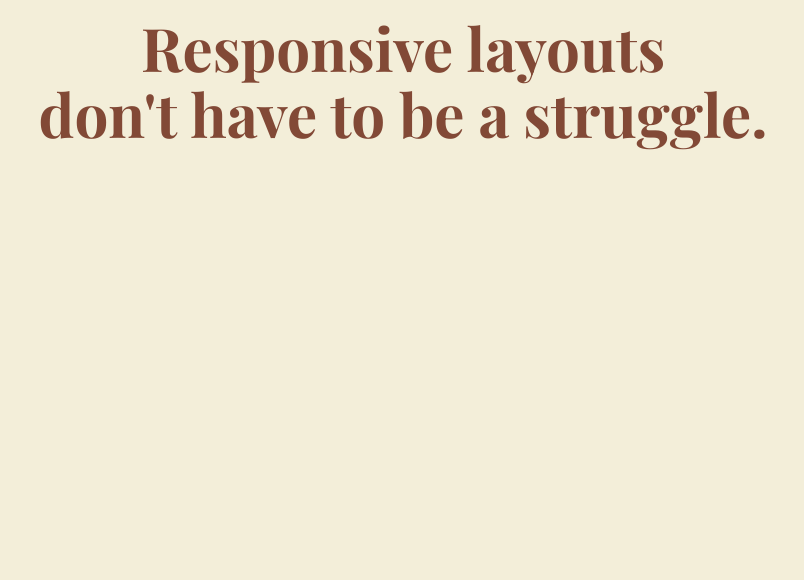
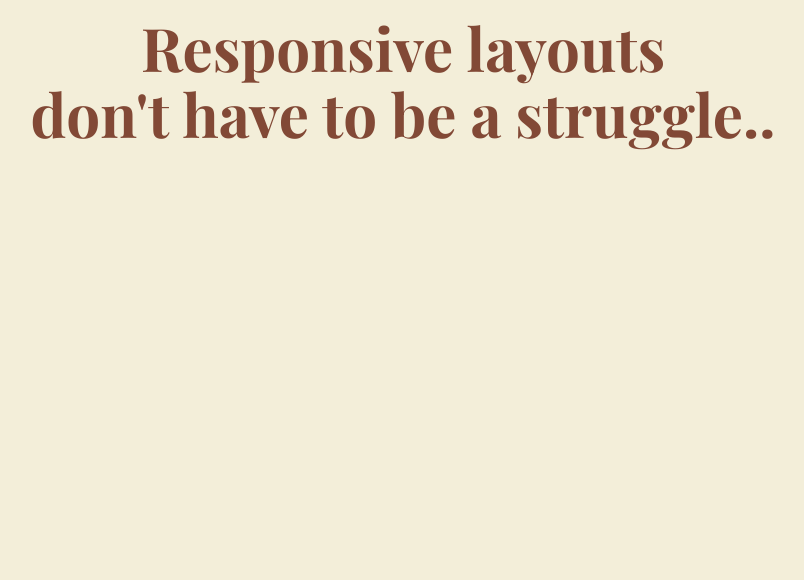
Before and after one commit to Abdisalam-fahiye/responsive-layout, a plain HTML site: page index.html in a window 1280 px wide. Shown: the part 220-800 px from the top of the page, without its empty margins (237-1041 px from the left). Drawn offline with nearby package versions, Linux system fonts and the light colour scheme.

Commit message:
Update index.html

```diff
--- a/index.html
+++ b/index.html
@@ -16,7 +16,7 @@
             <p class="insta">My Instagram: <i class='bx bxs-hand-down point'></i></p>
             <p class="intro-text"><a href="https://www.instagram.com/abdisalam_fahiye/"><i class='bx bxl-instagram insta insta-color'></i>Abdisalam Fahiye</a></p>
             <h1 class="intro-title">Responsive layouts<br> don't
-                have to be a struggle.</h1>
+                have to be a struggle..</h1>
         </div>
     </section>
 
```
